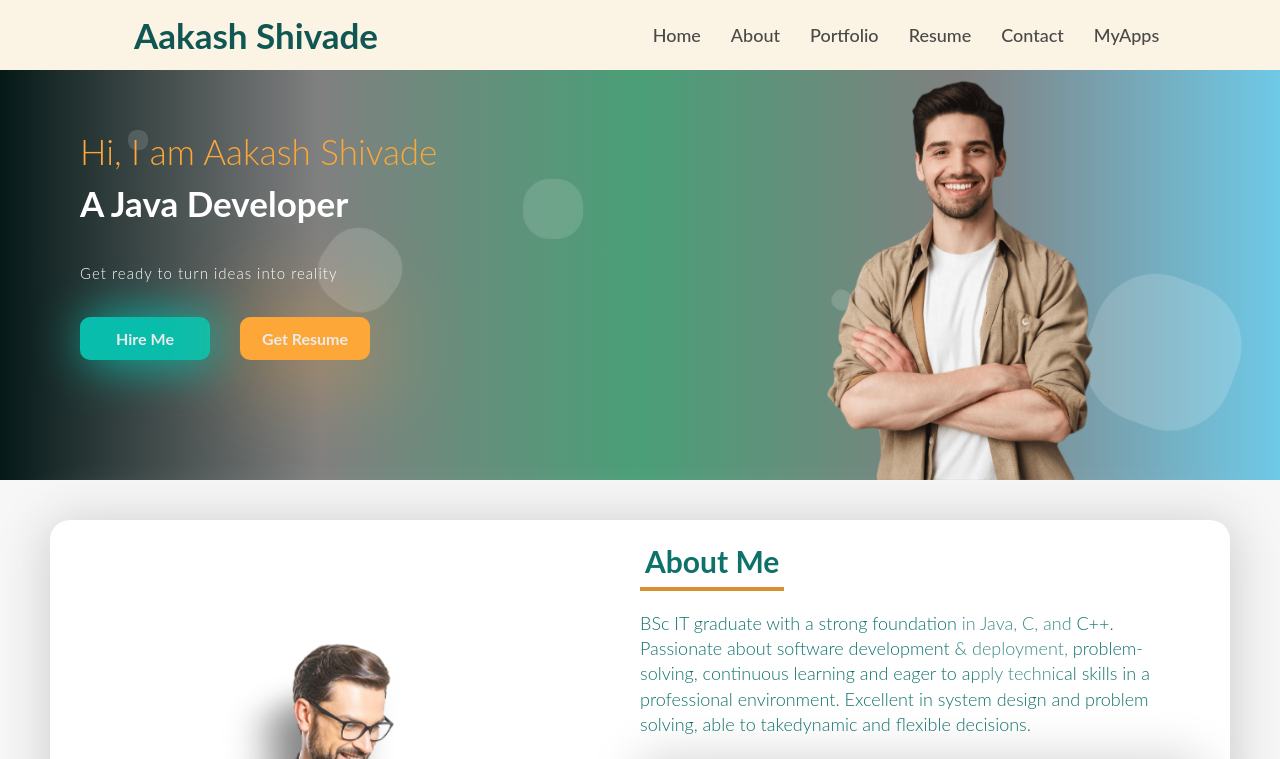
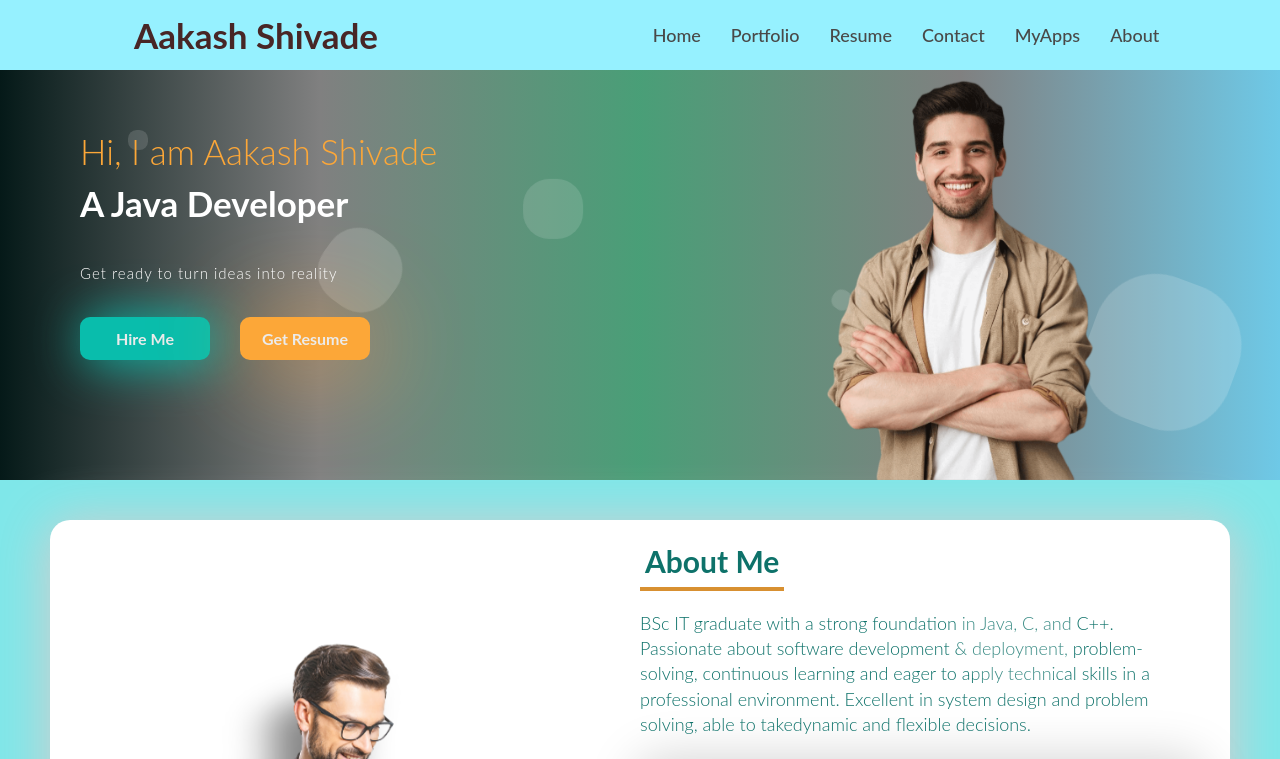
Before and after one commit to aaku-131/MyPortfolio, a plain HTML site: page index.html in a window 1280 px wide. Shown: the top 759 px of the page. Drawn offline with Linux system fonts and the light colour scheme.

Commit message:
updated the colour

```diff
--- a/index.html
+++ b/index.html
@@ -17,11 +17,11 @@
           <div class="heading">Aakash Shivade</div>
           <div class="menu">
               <a href="#Home">Home</a>
-              <a href="#Aboutme">About</a>
               <a href="#portfolio">Portfolio</a>
               <a href="#resume">Resume</a>
               <a href="#contact">Contact</a>
               <a href="https://github.com/aaku-131?tab=repositories/">MyApps</a>
+              <a href="#Aboutme">About</a>
             </div>
         </div>
         <section id="Home" >
--- a/style.css
+++ b/style.css
@@ -7,7 +7,7 @@
 }
 
 body {
-  background: #f7f7f7;
+  background: #7fe7e9;
   overflow-x: hidden;
 }
 
@@ -17,7 +17,7 @@ body {
   width: 100vw;
   height: 70px;
   display: flex;
-  background-color: #fbf3e4;
+  background-color: #96f1ff;
   position: sticky;
   top: 0px;
   z-index: 10;
@@ -30,7 +30,7 @@ body {
   align-items: center;
   font-weight: bold;
   font-size: 35px;
-  color: #105652;
+  color: #482626;
 }
 
 .menu {
@@ -52,7 +52,7 @@ body {
 }
 
 .menu a:hover {
-  color: #fca738;
+  color: #ff0909;
   transform: scale(1.1);
 }
 
```
